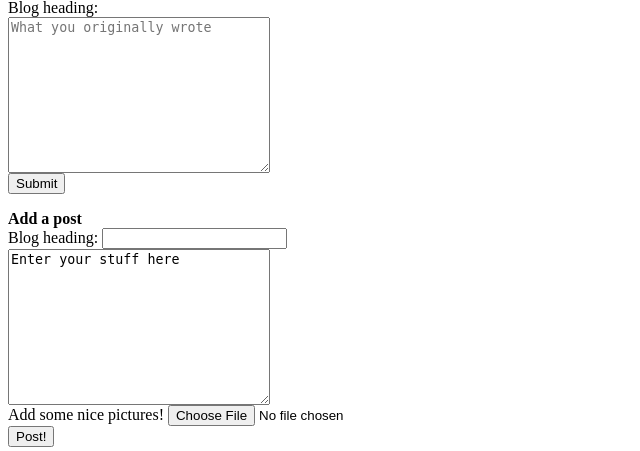
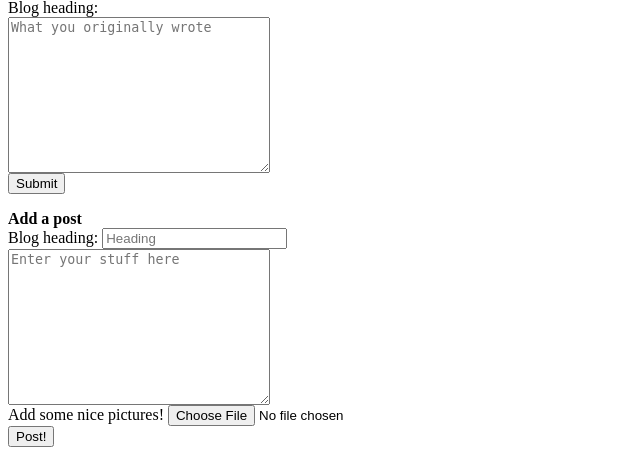
Before and after one commit to NikolaTerran/Bloggy, a Flask app: template templates/edit.html in a window 1280 px wide. Shown: the part 68-519 px from the top of the page, without its empty margins (0-640 px from the left). Run offline with Flask 2, Linux system fonts and the light colour scheme; the template is opened without the code that fills it, so the values that code supplies are empty.

Commit message:
Some aesthetic work

```diff
--- a/templates/blog.html
+++ b/templates/blog.html
@@ -6,6 +6,7 @@
     <b>{{post[4]}}:</b>
     {{post[3]}}<br>
     Likes: {{post[5]}}
+    <br>
     <button onclick="like()" name = "post_id" value = {{post[0]}}> Like </button>
   {% endfor %}
   <br><br>
--- a/templates/edit.html
+++ b/templates/edit.html
@@ -18,8 +18,8 @@
 	{%block add%}
 	<b>Add a post</b>
 		<form action="/submit" method = "POST">
-			Blog heading: <input type = "text" name="heading" ></br>
-			<textarea name="text" rows="10" cols="30">Enter your stuff here</textarea></br>
+			Blog heading: <input type = "text" name="heading" placeholder = "Heading"></br>
+			<textarea name="text" rows="10" cols="30" placeholder = "Enter your stuff here"></textarea></br>
 			Add some nice pictures!
 			<input type="file" name="pic" accept="image/*">
   		<br>
```
Also changed, not shown: blogs.db.
